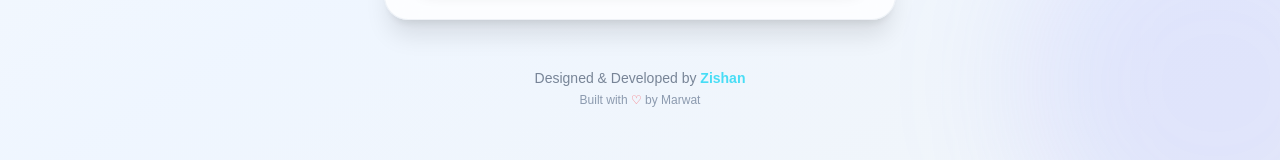
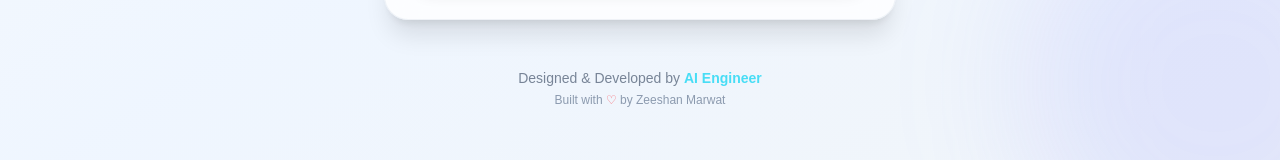
Before and after one commit to Dev-ZishanKhan/Animal_Classifier_Model, a Next.js app in the folder frontend/: page / in a window 1280 px wide. Shown: the part 605-765 px from the top of the page. Built offline with nearby package versions, Linux system fonts and the light colour scheme.

Commit message:
Updated Footer

```diff
--- a/frontend/app/page.tsx
+++ b/frontend/app/page.tsx
@@ -312,10 +312,10 @@ export default function Home() {
         {/* --- FOOTER --- */}
         <div className="mt-12 text-center opacity-70 hover:opacity-100 transition-opacity">
             <p className={`text-sm ${isDarkMode ? "text-slate-400" : "text-slate-600"}`}>
-                Designed & Developed by <span className="text-cyan-400 font-bold">Zishan</span>
+                Designed & Developed by <span className="text-cyan-400 font-bold">AI Engineer</span>
             </p>
             <p className={`text-xs mt-1 ${isDarkMode ? "text-slate-500" : "text-slate-500"}`}>
-                Built with <span className="text-red-500">♡</span> by Marwat
+                Built with <span className="text-red-500">♡</span> by Zeeshan Marwat
             </p>
         </div>
 
```
